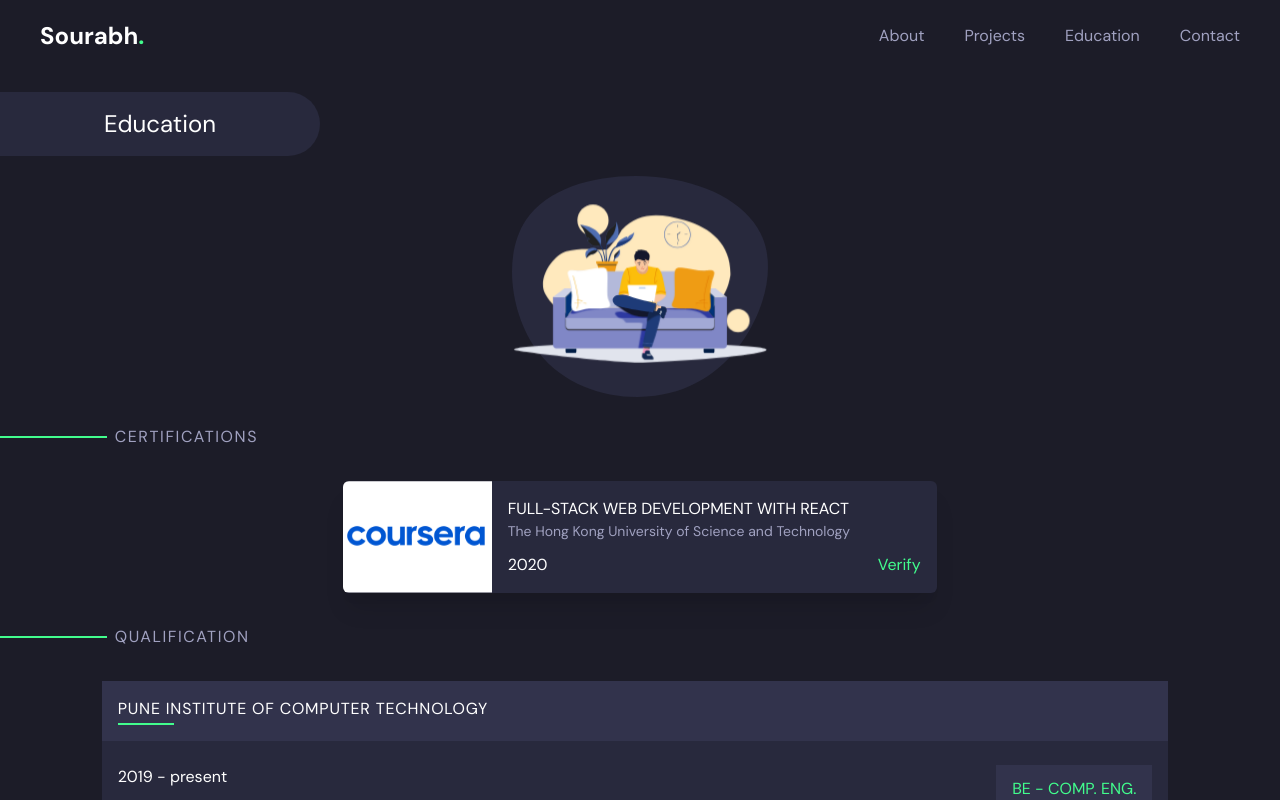
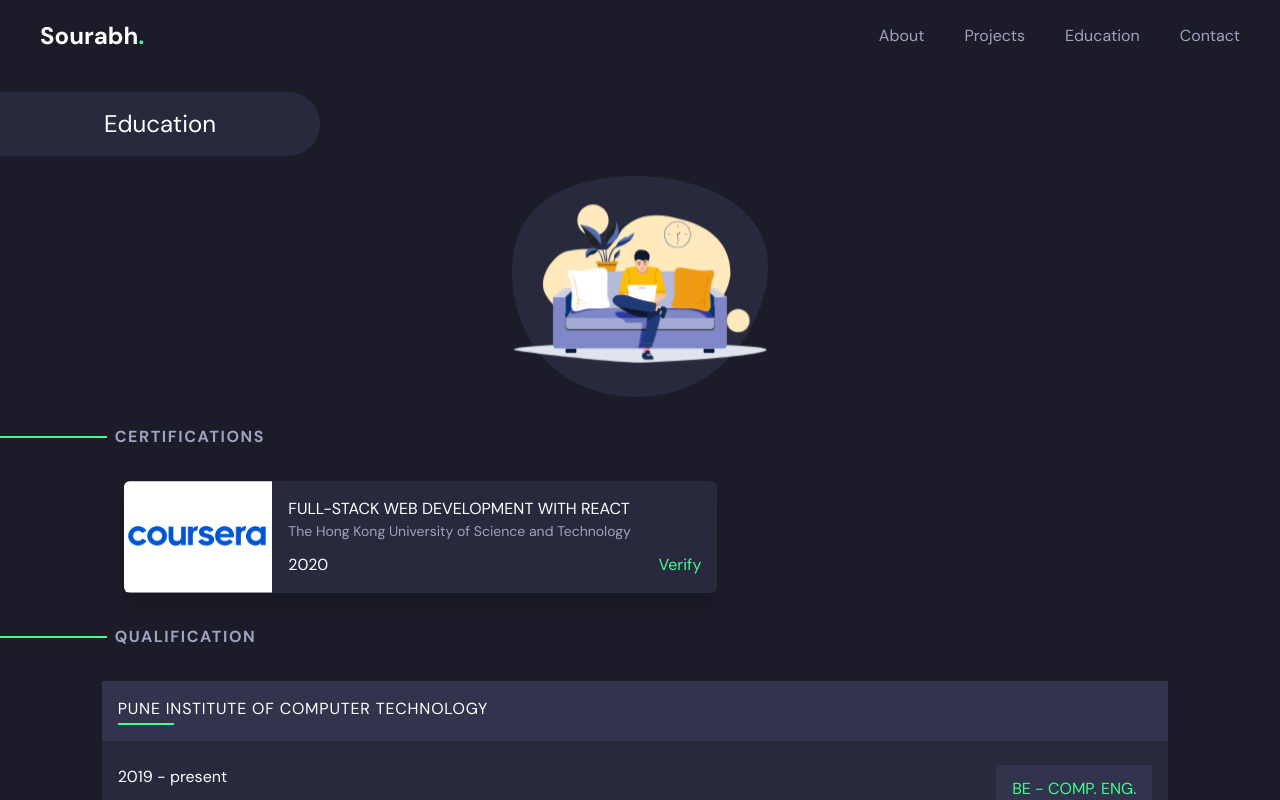
Before and after one commit to Sourabh2001-dec/sourabh2001-dec.github.io, a React (Create React App) app: page /education in a window 1280 px wide. Shown: the top 800 px of the page. Built offline with nearby package versions, Linux system fonts and the light colour scheme.

Commit message:
Education flex fix

```diff
--- a/src/components/PartitionHeading.tsx
+++ b/src/components/PartitionHeading.tsx
@@ -5,7 +5,7 @@ const PartitionHeading = ({text}:{text : string}) => {
         <div>
             <div className="flex space-x-2 items-center">
                 <span className="w-1/12 bg-primary h-0.5"></span>
-                <h2 className="text-1xl uppercase tracking-widest text-secondary">{text}</h2>
+                <h2 className="text-1xl font-black uppercase tracking-widest text-secondary">{text}</h2>
             </div>
         </div>
     )
--- a/src/pages/Education.tsx
+++ b/src/pages/Education.tsx
@@ -46,7 +46,7 @@ const Education = () => {
       <LottieWithBlob animationData={animationData} />
 
       <PartitionHeading text="Certifications" />
-      <div className="flex flex-row flex-wrap items-center justify-center px-5 md:px-28 py-5">
+      <div className="flex flex-row flex-wrap items-center justify-start px-5 md:px-28 py-5">
         <CourseCard
           providerImage={CourseraLogo}
           provider={"The Hong Kong University of Science and Technology"}
```
